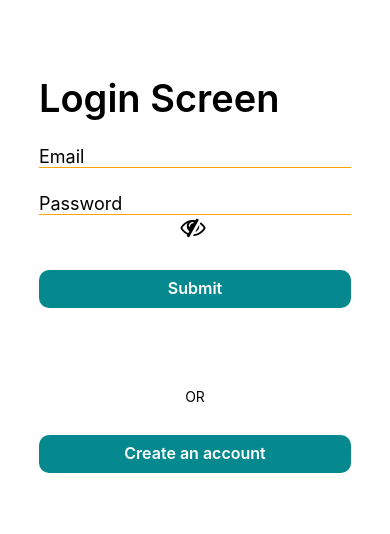
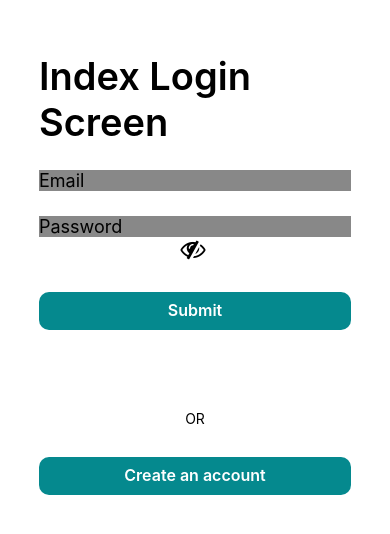
Before and after one commit to fondGris/tripsnfun-frontend, a React Native app: screen /login in a window 390 px wide. Shown: the part 108-642 px from the top of the page. Built offline with nearby package versions, Linux system fonts and the light colour scheme.

Commit message:
add:  IndexLoginScreen

```diff
--- a/App.js
+++ b/App.js
@@ -6,7 +6,8 @@ import MapScreen from './screens/MapScreen';
 import ProfileScreen from './screens/ProfileScreen';
 import FavoriteScreen from './screens/FavoriteScreen';
 import ChatScreen from './screens/ChatScreen';
-import LoginScreen from './screens/LoginScreen';
+// import LoginScreen from './screens/LoginScreen';
+import IndexLoginScreen from './screens/IndexLoginScreen';
 import SignupScreen from './screens/SignupScreen'
 
 
@@ -37,7 +38,6 @@ const TabNavigator = () => {
       tabBarActiveTintColor: '#e8be4b',
       tabBarInactiveTintColor: '#b2b2b2',
       headerShown: false,
-
     })}>
 
       <Tab.Screen name='Home' component={MapScreen} />
@@ -52,7 +52,7 @@ export default function App() {
   return (
     <NavigationContainer>
       <Stack.Navigator screenOptions={{ headerShown: false }} >
-        <Stack.Screen name='login' component={LoginScreen} />
+        <Stack.Screen name='login' component={IndexLoginScreen} />
         <Stack.Screen name='signup' component={SignupScreen} />
         <Stack.Screen name='TabNavigator' component={TabNavigator} />
       </Stack.Navigator>
--- /dev/null
+++ b/screens/IndexLoginScreen.js
@@ -0,0 +1,70 @@
+import { StyleSheet, Text, View, TextInput, TouchableOpacity, } from 'react-native';
+import { useState } from 'react';
+import FontAwesome from 'react-native-vector-icons/FontAwesome';
+
+
+export default function IndexLoginScreen({ navigation }) {
+
+    const [showPassword, setShowPassword] = useState(false);
+
+
+    return (
+        <View style={styles.container}>
+
+            <Text style={styles.title}>Index Login Screen</Text>
+
+            <TextInput style={styles.input} placeholder="Email" />
+            <TextInput style={styles.input} placeholder="Password" autoCapitalize={'none'} autoCorrect={false} secureTextEntry={!showPassword} onChangeText={() => {}} textContentType={'password'} />
+            <TouchableOpacity onPress={() => setShowPassword(!showPassword)}>
+                <Text>{showPassword ? <FontAwesome name={'eye'} size={25} /> : <FontAwesome name={'eye-slash'} size={25} />} </Text>
+            </TouchableOpacity>
+            <TouchableOpacity onPress={() => navigation.navigate('TabNavigator')} style={styles.button} activeOpacity={0.8}>
+                <Text style={styles.textButton}>Submit</Text>
+            </TouchableOpacity>
+            <Text> OR </Text>
+            <TouchableOpacity onPress={() => navigation.navigate('signup')} style={styles.button} activeOpacity={0.8}>
+                <Text style={styles.textButton}>Create an account</Text>
+            </TouchableOpacity>
+
+        </View>
+    );
+}
+
+const styles = StyleSheet.create({
+
+    container: {
+        flex: 1,
+        backgroundColor: 'white',
+        alignItems: 'center',
+        justifyContent: 'center',
+    },
+
+    title: {
+        width: '80%',
+        fontSize: 38,
+        fontWeight: '600',
+    },
+
+    input: {
+        width: '80%',
+        marginTop: 25,
+        backgroundColor: "#888",
+        fontSize: 18,
+    },
+    button: {
+        alignItems: 'center',
+        paddingTop: 8,
+        width: '80%',
+        marginTop: 30,
+        backgroundColor: '#05898E',
+        borderRadius: 10,
+        marginBottom: 80,
+    },
+    textButton: {
+        color: '#ffffff',
+        height: 30,
+        fontWeight: '600',
+        fontSize: 16,
+    },
+
+})
```
